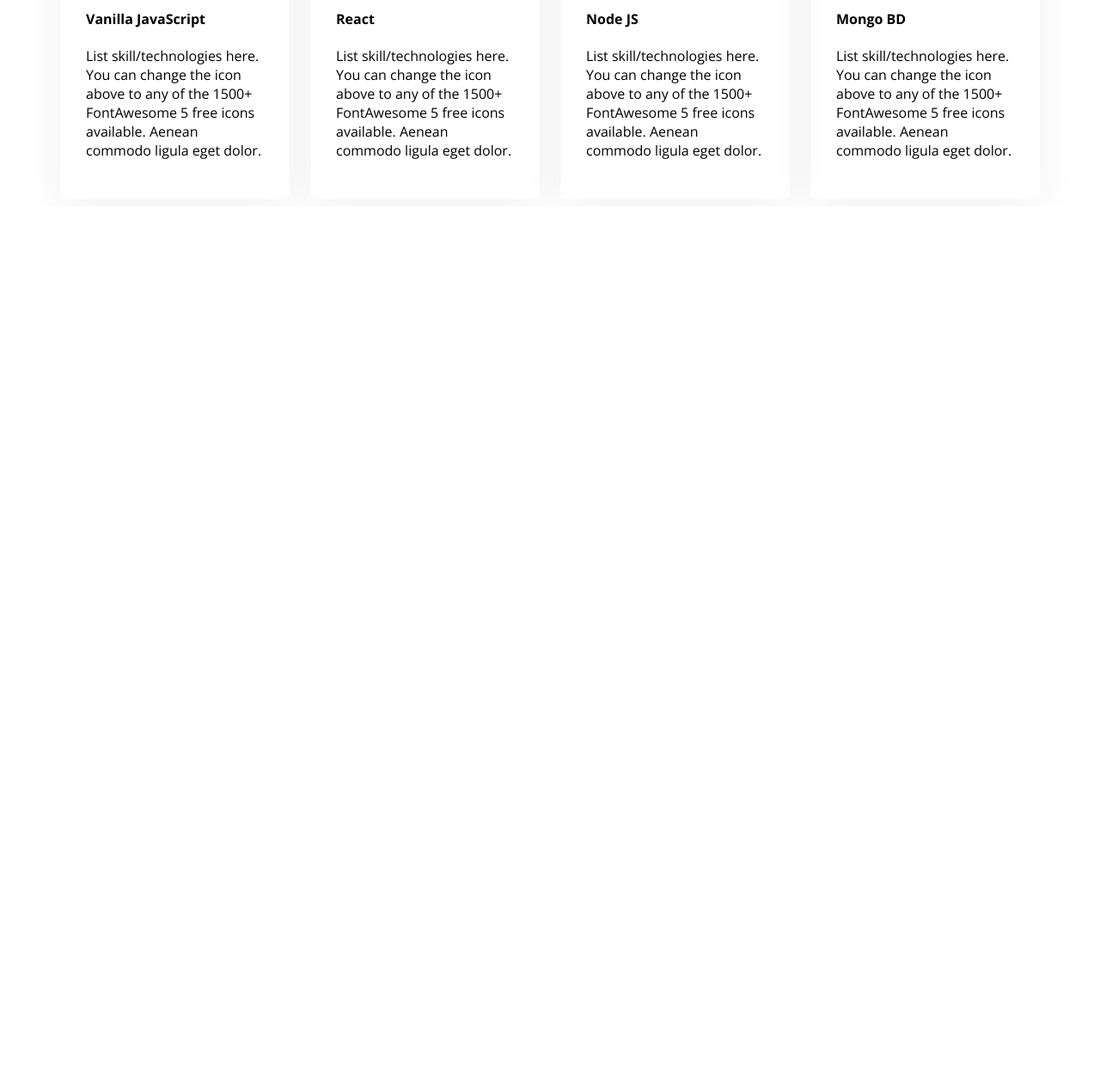
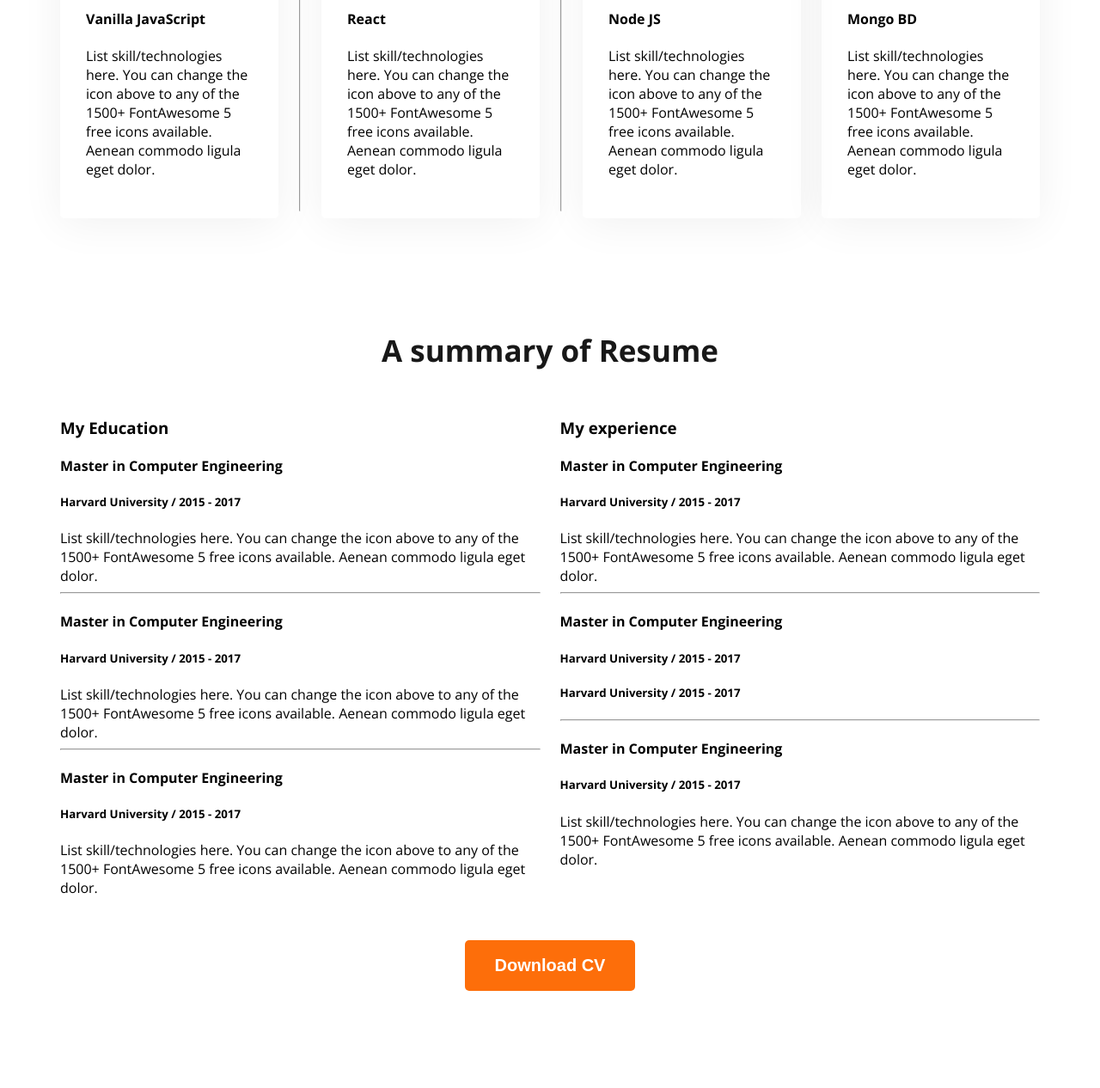
Before and after one commit to mnajat98/web-dev-portfolio, a plain HTML site: page index.html in a window 1280 px wide. Shown: the part 2115-3381 px from the top of the page at 86% size. Before the commit the page ends 2355 px from the top, so only its background shows below. Drawn offline with nearby package versions, Linux system fonts and the light colour scheme.

Commit message:
added all files

```diff
--- a/index.html
+++ b/index.html
@@ -68,22 +68,81 @@
                 <h4 class="skill-title">Vanilla JavaScript</h4>
                 <p class="skill-description">List skill/technologies here. You can change the icon above to any of the 1500+ FontAwesome 5 free icons available. Aenean commodo ligula eget dolor.</p>
              </div>
+             <hr>
              <div class="skill">
                 <img src="images/icons/react.png" alt="">
                 <h4 class="skill-title">React</h4>
                 <p class="skill-description">List skill/technologies here. You can change the icon above to any of the 1500+ FontAwesome 5 free icons available. Aenean commodo ligula eget dolor.</p>
              </div>
+             <hr>
              <div class="skill">
                 <img src="images/icons/nodejs.png" alt="">
                 <h4 class="skill-title">Node JS</h4>
                 <p class="skill-description">List skill/technologies here. You can change the icon above to any of the 1500+ FontAwesome 5 free icons available. Aenean commodo ligula eget dolor.</p>
              </div>
+
              <div class="skill">
                 <img src="images/icons/mongo.png" alt="">
                 <h4 class="skill-title">Mongo BD</h4>
                 <p class="skill-description">List skill/technologies here. You can change the icon above to any of the 1500+ FontAwesome 5 free icons available. Aenean commodo ligula eget dolor.</p>
              </div>
          </div>
+         <section class="rasume">
+            <h3 class="section-title text-center">A summary of Resume</h3>
+            <div class="resume-container">
+                <!--. resume-collum*2>h3.resume-collum-title+experience*3>h4.experience-title+h5.experience-sub_title+experience-description -->
+                <div class="resume-collum">
+                    <h3 class="resume-collum-title">My Education</h3>
+                    <experience>
+                        <h4 class="experience-title">Master in Computer Engineering</h4>
+                        <h5 class="experience-sub_title">Harvard University / 2015 - 2017</h5>
+                        <experience-description>List skill/technologies here. You can change the icon above
+to any of the 1500+ FontAwesome 5 free icons available. Aenean commodo ligula eget dolor.</experience-description>
+                    </experience>
+                    <hr>
+                    <experience>
+                    <h4 class="experience-title">Master in Computer Engineering</h4>
+                        <h5 class="experience-sub_title">Harvard University / 2015 - 2017</h5>
+                        <experience-description>List skill/technologies here. You can change the icon above
+to any of the 1500+ FontAwesome 5 free icons available. Aenean commodo ligula eget dolor.</experience-description>
+                    </experience>
+                    <hr>
+                    <experience>
+                        <h4 class="experience-title">Master in Computer Engineering</h4>
+                        <h5 class="experience-sub_title">Harvard University / 2015 - 2017</h5>
+                        <experience-description>List skill/technologies here. You can change the icon above
+to any of the 1500+ FontAwesome 5 free icons available. Aenean commodo ligula eget dolor.</experience-description>
+                    </experience>
+                </div>
+                <div class="resume-collum">
+                     <h3 class="resume-collum-title">My experience</h3>
+                    <experience>
+                        <h4 class="experience-title">Master in Computer Engineering</h4>
+                        <h5 class="experience-sub_title">Harvard University / 2015 - 2017</h5>
+                        <experience-description>List skill/technologies here. You can change the icon above
+to any of the 1500+ FontAwesome 5 free icons available. Aenean commodo ligula eget dolor.</experience-description>
+                    </experience>
+                    <hr>
+                    <experience>
+                        <h4 class="experience-title">Master in Computer Engineering</h4>
+                        <h5 class="experience-sub_title">Harvard University / 2015 - 2017</h5>
+                        <h5 class="experience-sub_title">Harvard University / 2015 - 2017</h5>
+                        <experience-description></experience-description>
+                    </experience>
+                    <hr>
+                    <experience>
+                        <h4 class="experience-title">Master in Computer Engineering</h4>
+                        <h5 class="experience-sub_title">Harvard University / 2015 - 2017</h5>
+                        <experience-description>List skill/technologies here. You can change the icon above
+to any of the 1500+ FontAwesome 5 free icons available. Aenean commodo ligula eget dolor.</experience-description>
+                    </experience>
+                </div>
+            </div>
+            <div class="text-center resume-download-cv">
+                <button class="btn-primary">Download CV</button>
+            </div>
+
+         </section>
     </main>
     <footer>
 
--- a/styles/portfolio.css
+++ b/styles/portfolio.css
@@ -130,3 +130,23 @@ main section{
     border-radius: 5px;
     box-shadow: 0px 6px 50px 0px rgba(0, 0, 0, 0.06);
 }
+/* resume section styles */
+.resume-container{
+    display: flex;
+    gap: 23px;
+
+}
+.experience-sub-title{
+    font-size: 20px;
+    font-weight: 600;
+    margin-bottom: 20px;
+}
+.experience-description, .experience-sub-title{
+    color: #757575;
+}
+.resume hr{
+    margin: 30px 5px;
+}
+.resume-download-cv{
+    margin-top: 50px;
+}
```
